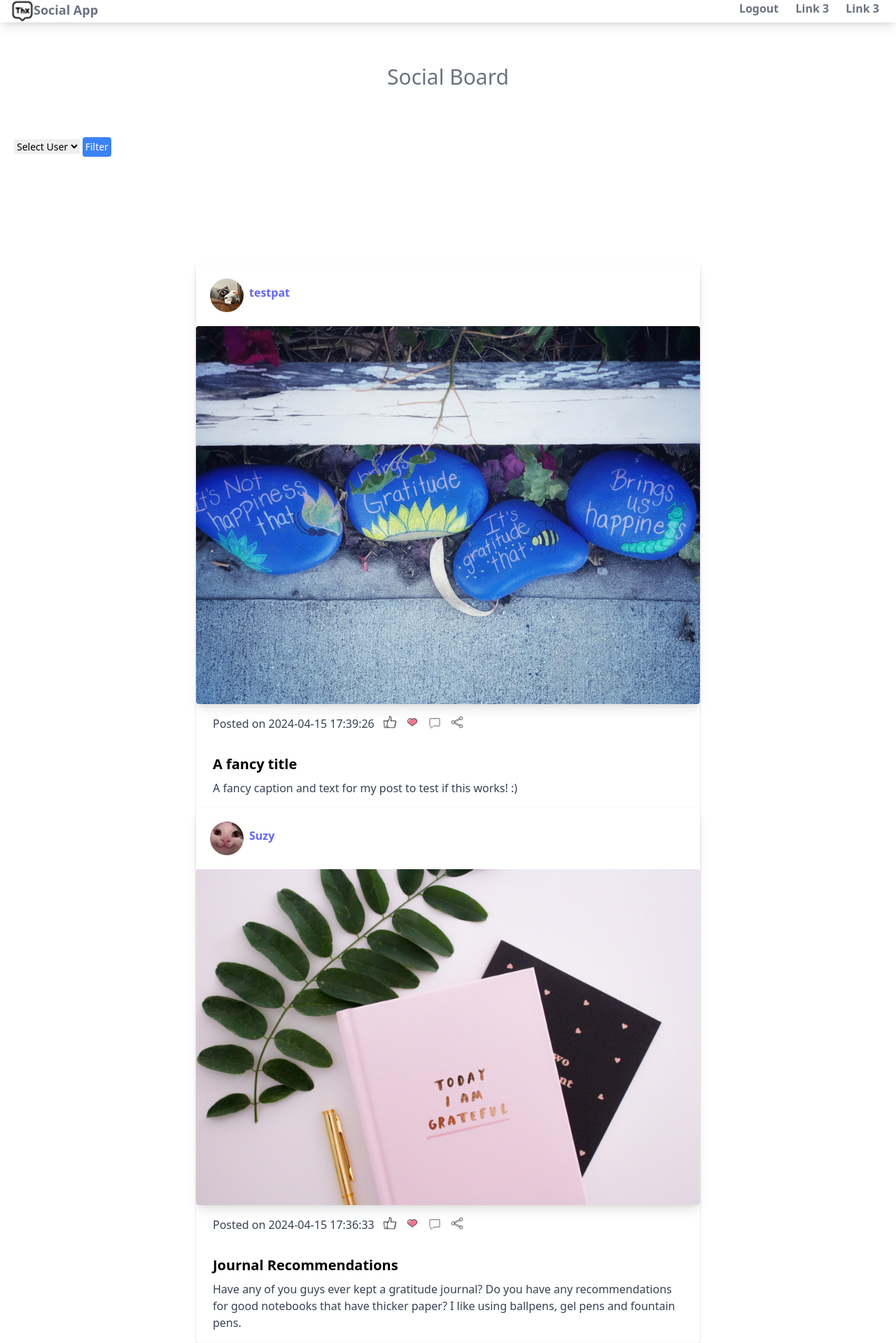
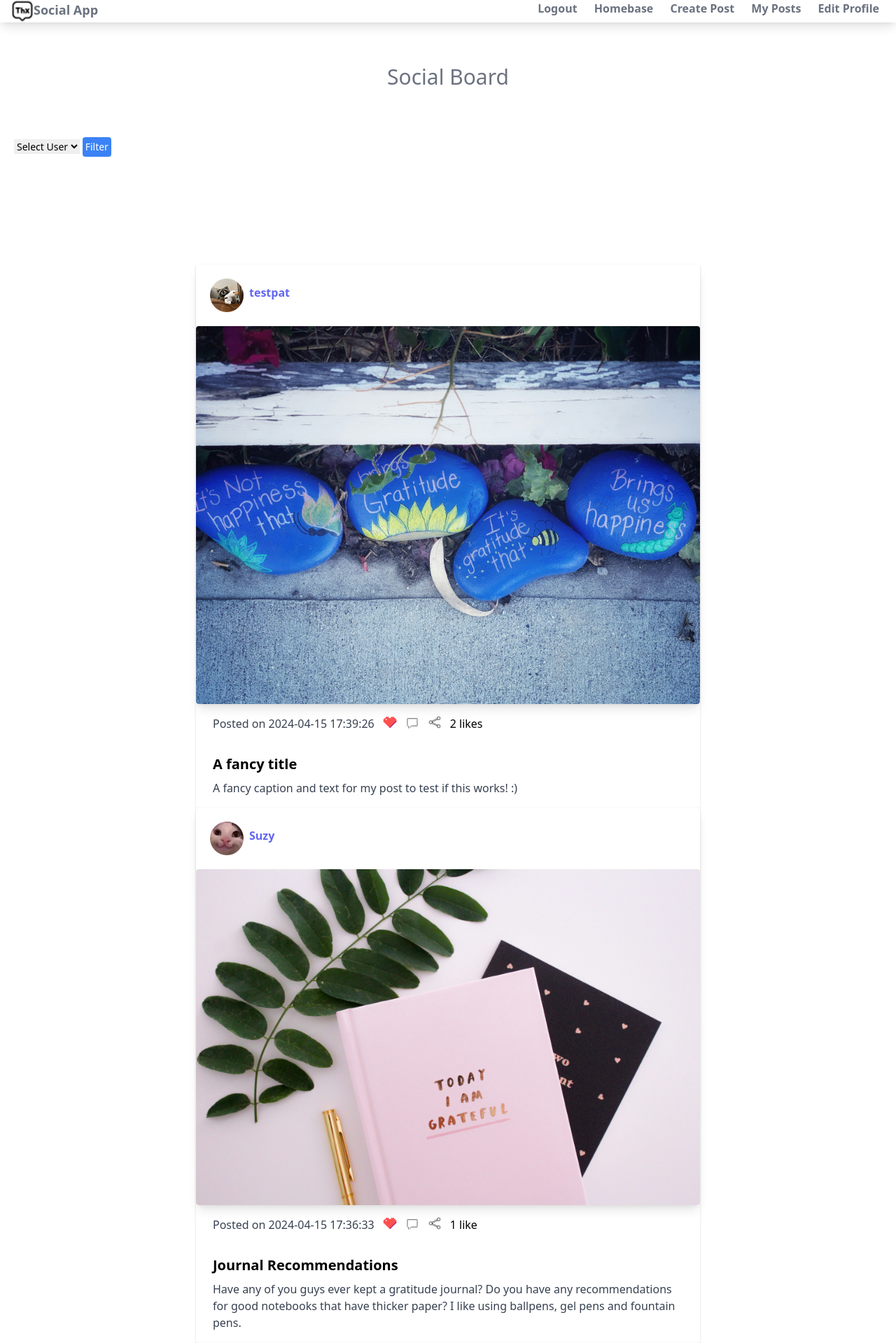
Before and after one commit to rbf123/djangosocial, a Django app: page /posts/feed in a window 1280 px wide. Shown: the top 1919 px of the page at 70% size. Run offline with Django 5.2, Linux system fonts and the light colour scheme; a user stored in the database is signed in; data comes from the database, SQL or seed files in the repository; both versions use the stored data as it was after the commit; style sheets or scripts are compiled from the project's sources; some libraries are stand-ins or nearby versions.

Commit message:
Added like functionality using JQuery, interactive button changes appearance and updates number of likes, added links to navbar - homebase, create post, my posts, edit profile, cleaned up style for some pages and fixed redirects when logging in successfully or unsuccessfully

```diff
--- a/socialproject/posts/models.py
+++ b/socialproject/posts/models.py
@@ -13,6 +13,7 @@ class Post(models.Model):
     title = models.CharField(max_length=200)
     slug = models.SlugField(max_length=200, blank=True)
     created = models.DateTimeField(auto_now_add=True)
+    liked_by = models.ManyToManyField(settings.AUTH_USER_MODEL,related_name='posts_liked',blank=True)
 
     def __str__(self):
         return self.title
--- a/socialproject/posts/templates/posts/feed.html
+++ b/socialproject/posts/templates/posts/feed.html
@@ -1,4 +1,6 @@
 {% extends 'users/base.html' %}
+{% load mathfilters %}
+
 {% load static %}
 
 {% block body %}
@@ -60,12 +62,21 @@
             <div class="px-6 py-4">
                 <div class="icon-container flex gap-3">
                     <p class="text-gray-700 text-base">Posted on {{ post.created|date:"Y-m-d H:i:s" }}</p>
-                    <img class="w-5 h-5" src="{% static 'users/images/like.png' %}" alt="like">
-                    <img class="w-5 h-5" src="{% static 'users/images/heart.png' %}" alt="heart">
+                    <a id="{{ post.id }}" class="btn-like">
+                        {% if logged_user in post.liked_by.all %}
+                        <img class="w-5 h-5" src="{% static 'users/images/redlike.png' %}" alt="like">
+                        {% else %}
+                        <img class="w-5 h-5" src="{% static 'users/images/whitelike.png' %}" alt="like">
+                        {% endif %}
+                    </a>
+
+
                     <img class="w-5 h-5" src="{% static 'users/images/comment.png' %}" alt="comment">
                     <img class="w-5 h-5" src="{% static 'users/images/share.png' %}" alt="share">
+                    <span class="like-count">{{ post.liked_by.count }} {{ post.liked_by.count|pluralize:"like,likes" }}</span>
                 </div>
             </div>
+
         <div class="px-6 py-4">
             <div class="font-bold  text-xl mb-2">{{post.title}}</div>
             <p class="text-gray-700 text-base">{{post.caption}}</p>
@@ -75,5 +86,25 @@
     <!--Card ends here-->
     {% endfor %}
    </div>
+   <script type="text/javascript">
+    //console.log('This is working')
+    window.CSRF_TOKEN = "{{ csrf_token }}"
+    $(document).on('click', '.btn-like', function(e) {
+        e.preventDefault();  // Prevent the default anchor behavior
+        var post_id = $(this).attr('id');
+        var btn = $(this);  // Reference to the button clicked
+        $.ajax({
+            method: "POST",
+            url: '/posts/like',
+            data: { post_id: post_id, csrfmiddlewaretoken: window.CSRF_TOKEN },
+            success: function(response) {
+                var imgSrc = response.liked ? '{% static "users/images/redlike.png" %}' : '{% static "users/images/whitelike.png" %}';
+                btn.find('img').attr('src', imgSrc);
+                // Update the like count text
+                btn.siblings('.like-count').text(response.like_count + (response.like_count == 1 ? ' like' : ' likes'));
+            }
+        });
+    });
 
+   </script>
 {% endblock %}
--- a/socialproject/posts/urls.py
+++ b/socialproject/posts/urls.py
@@ -5,5 +5,5 @@ from . import views
 urlpatterns = [
     path('create', views.post_create, name='create'),
     path('feed', views.feed, name='feed'),
-
+    path('like', views.like_post, name='like'),
 ]
--- a/socialproject/posts/views.py
+++ b/socialproject/posts/views.py
@@ -1,27 +1,31 @@
-from django.shortcuts import render
+from django.shortcuts import render, redirect
 from .forms import PostCreateForm
 from django.contrib.auth.decorators import login_required
+from django.shortcuts import get_object_or_404
 from .models import Post
 from django.db.models import Q
 from datetime import datetime
 from django.contrib.auth.models import User
 from django.http import HttpResponse
-
+from django.http import JsonResponse
+from django.contrib import messages
 # Create your views here.
 
 
 
 @login_required
 def post_create(request):
-    if request.method=='POST':
+    if request.method == 'POST':
         form = PostCreateForm(data=request.POST, files=request.FILES)
         if form.is_valid():
             new_item = form.save(commit=False)
             new_item.user = request.user
             new_item.save()
+            messages.success(request, "Your post has been created successfully!")
+            return redirect('create')  # Redirect to the same view to clear the form
     else:
-        form = PostCreateForm(data=request.GET)
-    return render(request,'posts/create.html',{'form': form})
+        form = PostCreateForm()  # Present an empty form
+    return render(request, 'posts/create.html', {'form': form})
 
 #def feed(request):
 #    posts = Post.objects.all()
@@ -29,6 +33,7 @@ def post_create(request):
 
 @login_required
 def feed(request):
+    logged_user = request.user
     # Filter by user
     user_id = request.GET.get('user_id')
     # Filter by date range
@@ -53,4 +58,27 @@ def feed(request):
     # Get list of users who have made posts
     users = User.objects.filter(post__isnull=False).distinct()
 
-    return render(request, 'posts/feed.html', {'posts': posts, 'users':users})
+    return render(request, 'posts/feed.html', {'posts': posts, 'users':users, 'logged_user':logged_user})
+
+def like_post(request):
+    post_id = request.POST.get('post_id')
+    post = get_object_or_404(Post, id=post_id)
+    if post.liked_by.filter(id=request.user.id).exists():
+        post.liked_by.remove(request.user)
+    else:
+        post.liked_by.add(request.user)
+    return redirect('feed')
+
+def like_post(request):
+    if request.method == 'POST':
+        post_id = request.POST.get('post_id')
+        post = get_object_or_404(Post, id=post_id)
+        liked = False
+        if post.liked_by.filter(id=request.user.id).exists():
+            post.liked_by.remove(request.user)
+        else:
+            post.liked_by.add(request.user)
+            liked = True
+        like_count = post.liked_by.count()
+        return JsonResponse({'liked': liked, 'like_count': like_count})
+    return JsonResponse({'error': 'Invalid request'}, status=400)
--- a/socialproject/socialproject/settings.py
+++ b/socialproject/socialproject/settings.py
@@ -34,6 +34,7 @@ ALLOWED_HOSTS = []
 INSTALLED_APPS = [
     'users',
     'posts',
+    'mathfilters',
     'django.contrib.admin',
     'django.contrib.auth',
     'django.contrib.contenttypes',
--- a/socialproject/users/templates/users/base.html
+++ b/socialproject/users/templates/users/base.html
@@ -3,6 +3,7 @@
     <head>
         <link rel="stylesheet" href="{% static 'users/styles.css' %}">
         <link rel="stylesheet" href="{% static 'users/style.css' %}">
+        <script src="https://code.jquery.com/jquery-3.7.1.js" integrity="sha256-eKhayi8LEQwp4NKxN+CfCh+3qOVUtJn3QNZ0TciWLP4=" crossorigin="anonymous"></script>
     </head>
     <body>
         <nav class="shadow-lg">
@@ -22,8 +23,10 @@
                         {% else %}
                         <a class="py-4 px-2 text-gray-500 font-semibold" href="{% url 'login' %}">Login</a>
                         {% endif %}
-                        <a class="py-4 px-2 text-gray-500 font-semibold" href="">Link 3</a>
-                        <a class="py-4 px-2 text-gray-500 font-semibold" href="">Link 3</a>
+                        <a class="py-4 px-2 text-gray-500 font-semibold" href="{% url 'feed' %}">Homebase</a>
+                        <a class="py-4 px-2 text-gray-500 font-semibold" href="{% url 'create' %}"> Create Post </a>
+                        <a class="py-4 px-2 text-gray-500 font-semibold" href="{% url 'index' %}">My Posts </a>
+                        <a class="py-4 px-2 text-gray-500 font-semibold" href="{% url 'edit' %}">Edit Profile </a>
                     </div>
                 </div>
             </div>
@@ -35,6 +38,6 @@
         {% endblock %}
     </body>
     <div class="flex justify-center"
-    <footer><p class=" text-sm"> 2024 &copy; RFrench ❁  Made in Austin, TX ❁  All Rights Reserved. </p>
+    <footer><p class=" text-sm">  2024 &copy; RFrench ❁  Made in Austin, TX ❁  </p>
     </footer></div>
 </html>
--- a/socialproject/users/templates/users/logout.html
+++ b/socialproject/users/templates/users/logout.html
@@ -1 +1,6 @@
+{% extends 'users/base.html' %}
+{% block body %}
+
 <h1> You have been logged out </h1>
+
+{% endblock %}
--- a/socialproject/users/templates/users/password_reset_form.html
+++ b/socialproject/users/templates/users/password_reset_form.html
@@ -3,6 +3,6 @@
     <form method="post" action="{% url 'password_reset' %}" class="bg-white shadow-md m-10 px-8 rounded pt-6 pb-8 mb-4 w-4/5" >
         {% csrf_token %}
         {{form.as_p}}
-        <button type="submit">Submit</button>
+        <button type="submit" class="bg-blue-500 text-white my-5 px-5 py-2">Submit</button>
     </form>
 {% endblock %}
```
Also changed, not shown: socialproject/posts/templates/posts/create.html (+14 -9 lines), socialproject/users/templates/users/index.html (+9 -4 lines), socialproject/users/templates/users/login.html (+10 -0 lines), socialproject/users/views.py (+7 -4 lines), socialproject/db.sqlite3, socialproject/media/images/24/04/15/donald-giannatti-czqGBaCVDOc-unsplash.jpg (added), socialproject/media/images/24/04/15/gabrielle-henderson-M4lve6jR26E-unsplash.jpg (added), socialproject/media/images/24/04/15/gabrielle-henderson-M4lve6jR26E-unsplash_Q31skcl.jpg (added), socialproject/posts/migrations/0003_post_liked_by.py (added), socialproject/users/static/users/images/like.png (deleted), socialproject/users/static/users/images/redlike.png (added), socialproject/users/static/users/images/whitelike.png (added).
